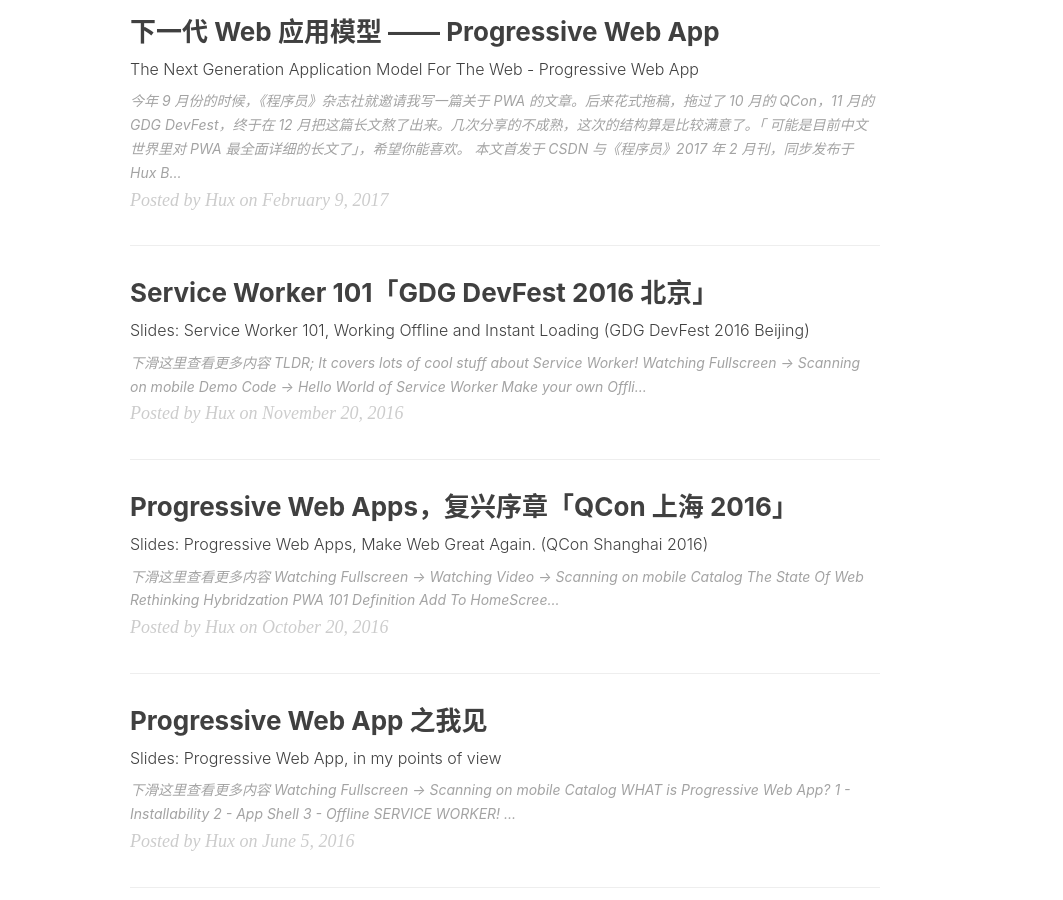
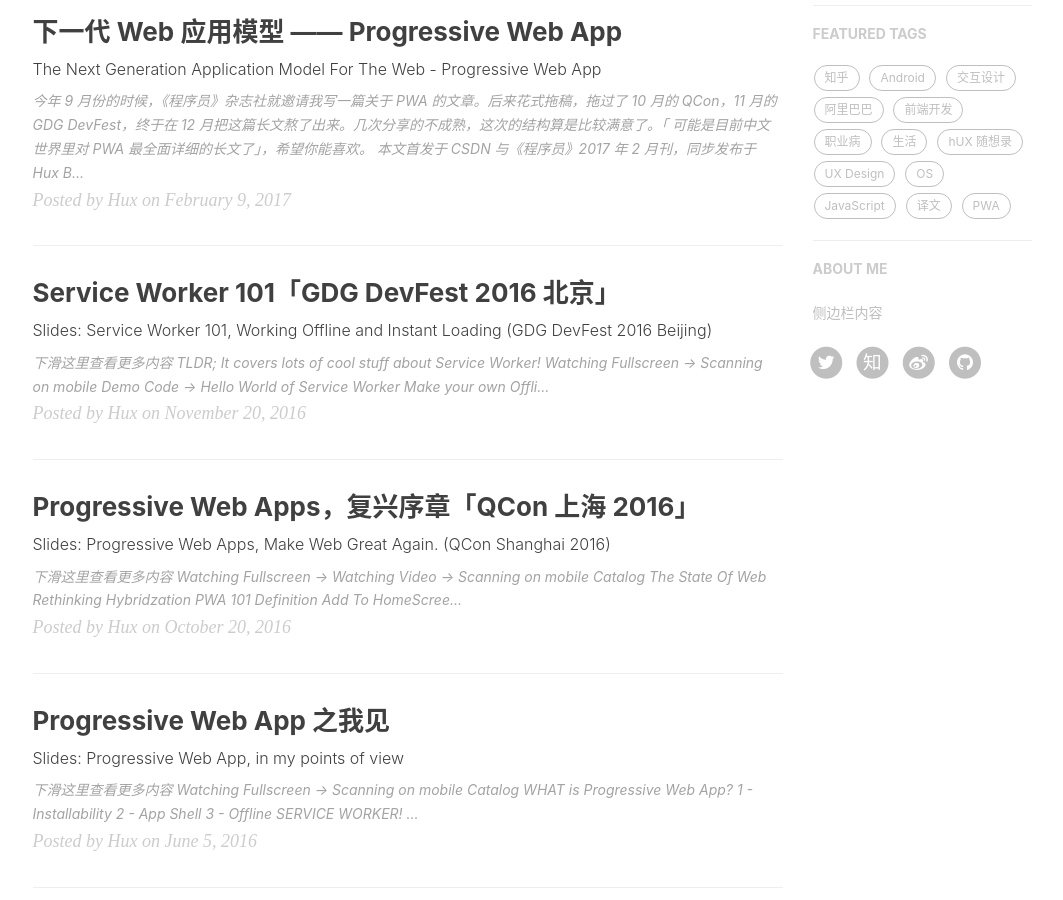
Before and after one commit to Chopp3rrr/Chopp3rrr.github.io, a Jekyll site: the page built from index.html, in a window 1280 px wide and 900 px high, scrolled down 453 px. Shown: the whole window, without its empty margins (135-1198 px from the left). Built offline with Jekyll 4.4.1, drawn with Linux system fonts in a browser that asks for light colours; nearby versions of some CDN libraries; the list of posts is cut into pages by our own code; comment, search, counter and statistics services are not loaded.

Commit message:
更换ico等配置

```diff
--- a/_config.yml
+++ b/_config.yml
@@ -65,7 +65,7 @@ ga_domain: huangxuan.me
 
 
 # Sidebar settings
-sidebar: false                           # whether or not using Sidebar.
+sidebar: true                           # whether or not using Sidebar.
 sidebar-about-description: "侧边栏内容"
 sidebar-avatar: #/img/avatar-hux.jpg      # use absolute URL, seeing it's used in both `/` and `/about/`
 
--- a/_includes/head.html
+++ b/_includes/head.html
@@ -7,6 +7,7 @@
     <meta name="keywords"  content="{{ site.keyword }}">
     <meta name="theme-color" content="{{ site.chrome-tab-theme-color }}">
 
+    <!--通过config.yml获取到page的值，赋值给页面-->
     <title>{% if page.title %}{{ page.title }} - {{ site.SEOTitle }}{% else %}{{ site.SEOTitle }}{% endif %}</title>
 
     <!-- Web App Manifest -->
--- a/index.html
+++ b/index.html
@@ -4,7 +4,7 @@ description: "To Learn And More"
 ---
 
 {% for post in paginator.posts %}
-<div class="post-preview" id = "6666">
+<div class="post-preview">
     <a href="{{ post.url | prepend: site.baseurl }}">
         <h2 class="post-title">
             {{ post.title }}
```
Also changed, not shown: img/favicon.ico.
